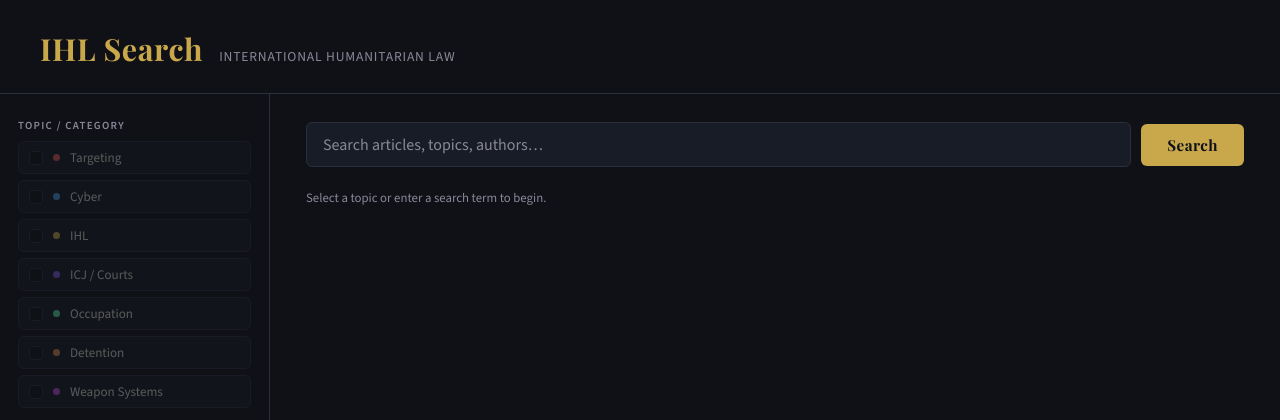
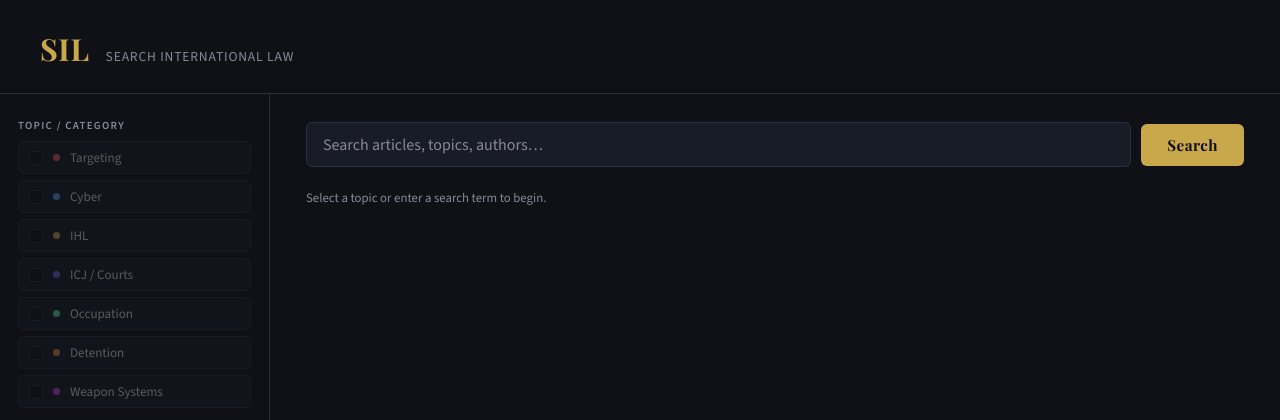
Before and after one commit to Skollow/SIL, a Flask app: page / in a window 1280 px wide. Shown: the top 420 px of the page. Run offline with Flask 3, Linux system fonts and the light colour scheme.

Commit message:
fixed html

```diff
--- a/templates/index.html
+++ b/templates/index.html
@@ -3,7 +3,7 @@
 <head>
   <meta charset="UTF-8" />
   <meta name="viewport" content="width=device-width, initial-scale=1.0" />
-  <title>IHL Search</title>
+  <title>SIL</title>
   <link
     href="https://fonts.googleapis.com/css2?family=Playfair+Display:wght@400;700&family=Source+Sans+3:wght@300;400;600&display=swap"
     rel="stylesheet"
@@ -382,8 +382,8 @@
 <body>
 
   <header>
-    <h1>IHL Search</h1>
-    <span>International Humanitarian Law</span>
+    <h1>SIL</h1>
+    <span>Search International Law</span>
   </header>
 
   <div class="layout">
```
